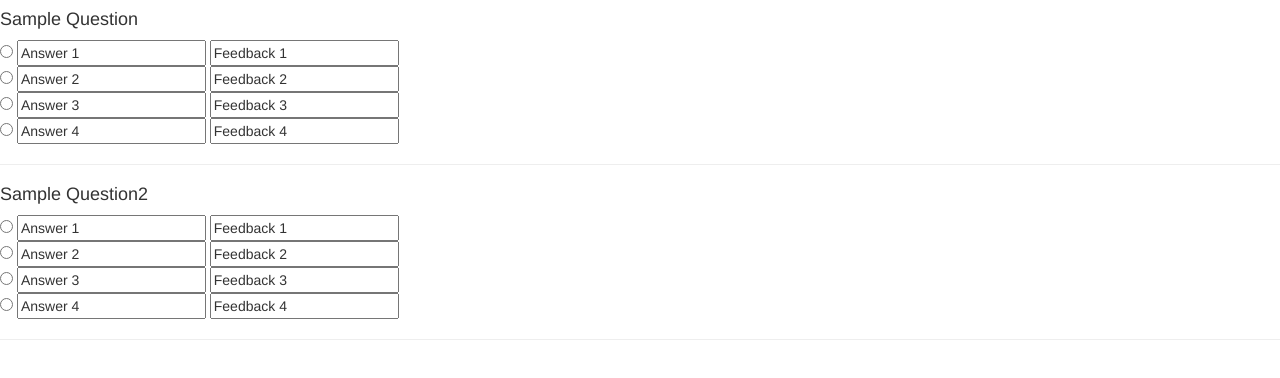
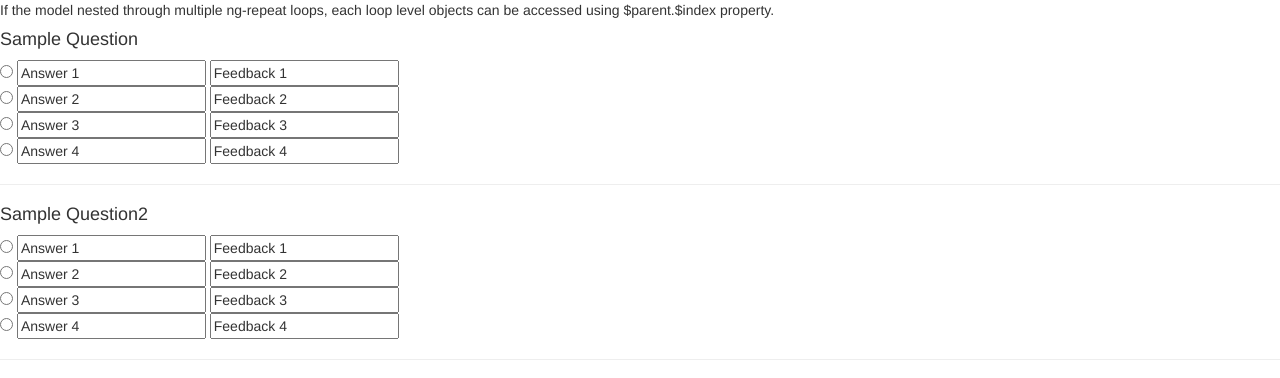
Before and after one commit to ugbandula/Repeat-Radio-Button-Model, a plain HTML site: page index.html in a window 1280 px wide. Drawn offline with nearby package versions, Linux system fonts and the light colour scheme; some packages are replaced by stand-ins of ours; a script that the page names is missing.

Commit message:
$parent.$index usage
$parent.$index usage
Parent loop access using $parent which enables us to keep track the
inner level radio button group together

```diff
--- a/index.html
+++ b/index.html
@@ -12,6 +12,7 @@
     </head>
 
     <body ng-controller="MainController">
+		If the model nested through multiple ng-repeat loops, each loop level objects can be accessed using $parent.$index property.
         <div ng-repeat="question in questionList track by $index">
             <div>
                 <h4>{{question.question_text}}</h4>
```
